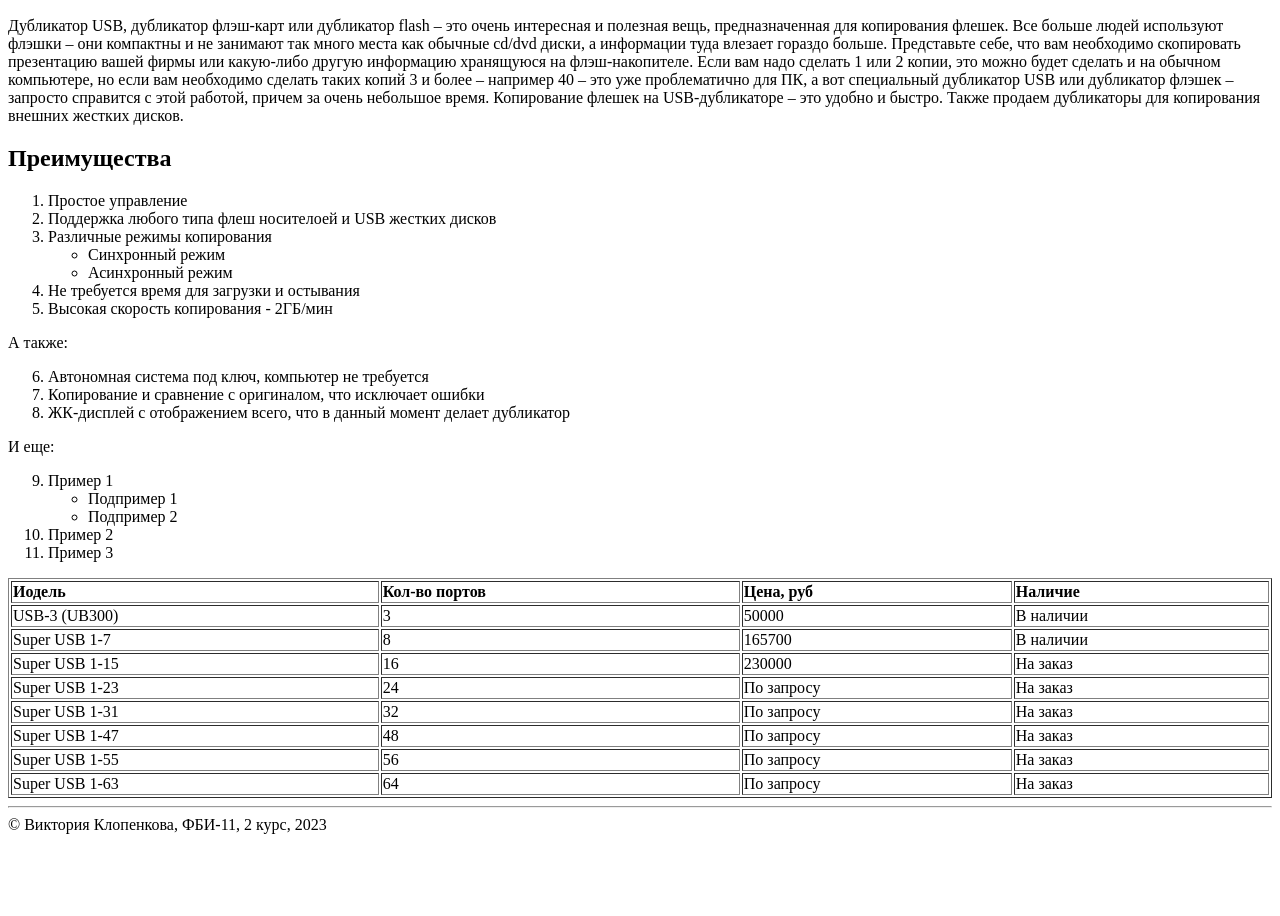
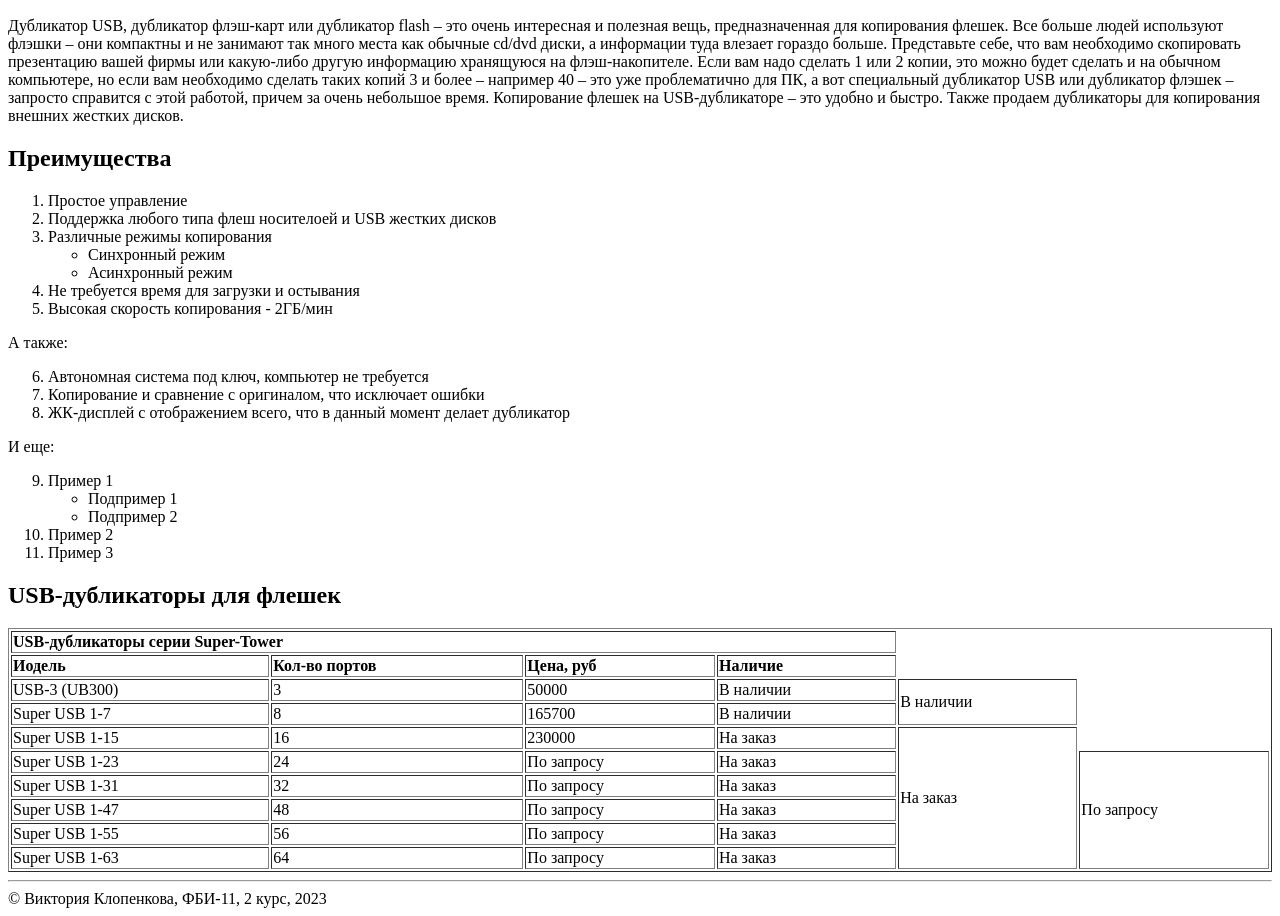
Before and after one commit to lolandvi/web_klop, a plain HTML site: page lab2.html in a window 1280 px wide. Shown: the part 146-1062 px from the top of the page. Before the commit the page ends 988 px from the top, so only its background shows below. Drawn offline with Linux system fonts and the light colour scheme.

Commit message:
USB дубликаторы серии Super-Tower

```diff
--- a/lab2.html
+++ b/lab2.html
@@ -64,7 +64,12 @@
                 <li>Пример 3</li>
             </ol>
 
+            <h2>USB-дубликаторы для флешек</h2>
+
             <table border="1" width="100%">
+                <tr>
+                    <td colspan="4"><b>USB-дубликаторы серии Super-Tower</b></td>
+                </tr>
                 <tr>
                     <td><b>Иодель</b></td>
                     <td><b>Кол-во портов</b></td>
@@ -76,48 +81,61 @@
                     <td>3</td>
                     <td>50000</td>
                     <td>В наличии</td>
+                    <td rowspan="2">В наличии</td>
                 </tr>
                 <tr>
                     <td>Super USB 1-7</td>
                     <td>8</td>
                     <td>165700</td>
                     <td>В наличии</td>
+                    <!-- <td>В наличии</td> -->
                 </tr>
                 <tr>
                     <td>Super USB 1-15</td>
                     <td>16</td>
                     <td>230000</td>
                     <td>На заказ</td>
+                    <td rowspan="6">На заказ</td>
                 </tr>
                 <tr>
                     <td>Super USB 1-23</td>
                     <td>24</td>
                     <td>По запросу</td>
                     <td>На заказ</td>
+                    <td rowspan="5">По запросу</td>
+                    <!-- <td>На заказ</td> -->
                 </tr>
                 <tr>
                     <td>Super USB 1-31</td>
                     <td>32</td>
                     <td>По запросу</td>
                     <td>На заказ</td>
+                    <!-- <td>По запросу</td> -->
+                    <!-- <td>На заказ</td> -->
                 </tr>
                 <tr>
                     <td>Super USB 1-47</td>
                     <td>48</td>
                     <td>По запросу</td>
                     <td>На заказ</td>
+                    <!-- <td>По запросу</td> -->
+                    <!-- <td>На заказ</td> -->
                 </tr>
                 <tr>
                     <td>Super USB 1-55</td>
                     <td>56</td>
                     <td>По запросу</td>
                     <td>На заказ</td>
+                    <!-- <td>По запросу</td> -->
+                    <!-- <td>На заказ</td> -->
                 </tr>
                 <tr>
                     <td>Super USB 1-63</td>
                     <td>64</td>
                     <td>По запросу</td>
                     <td>На заказ</td>
+                    <!-- <td>По запросу</td> -->
+                    <!-- <td>На заказ</td> -->
                 </tr>
             </table>
         </main>
```
